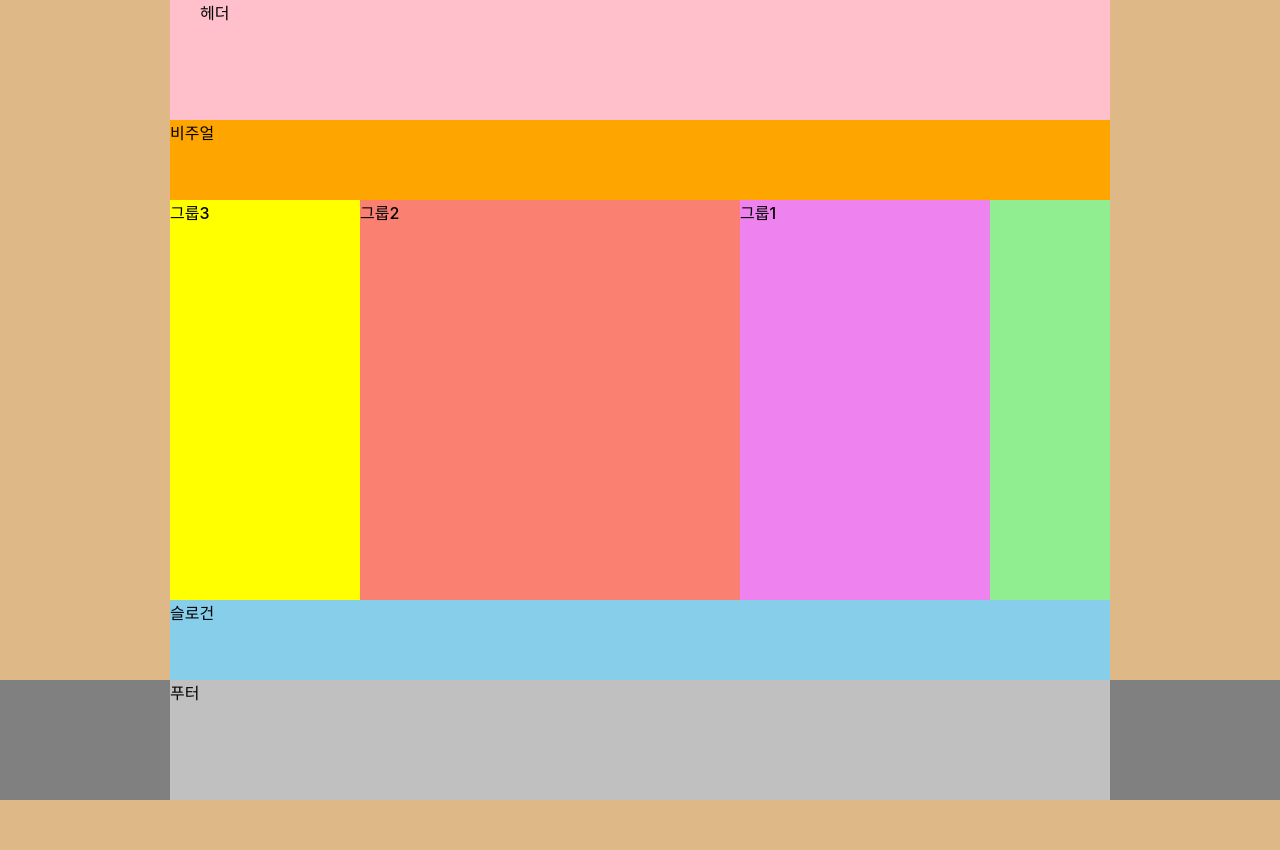
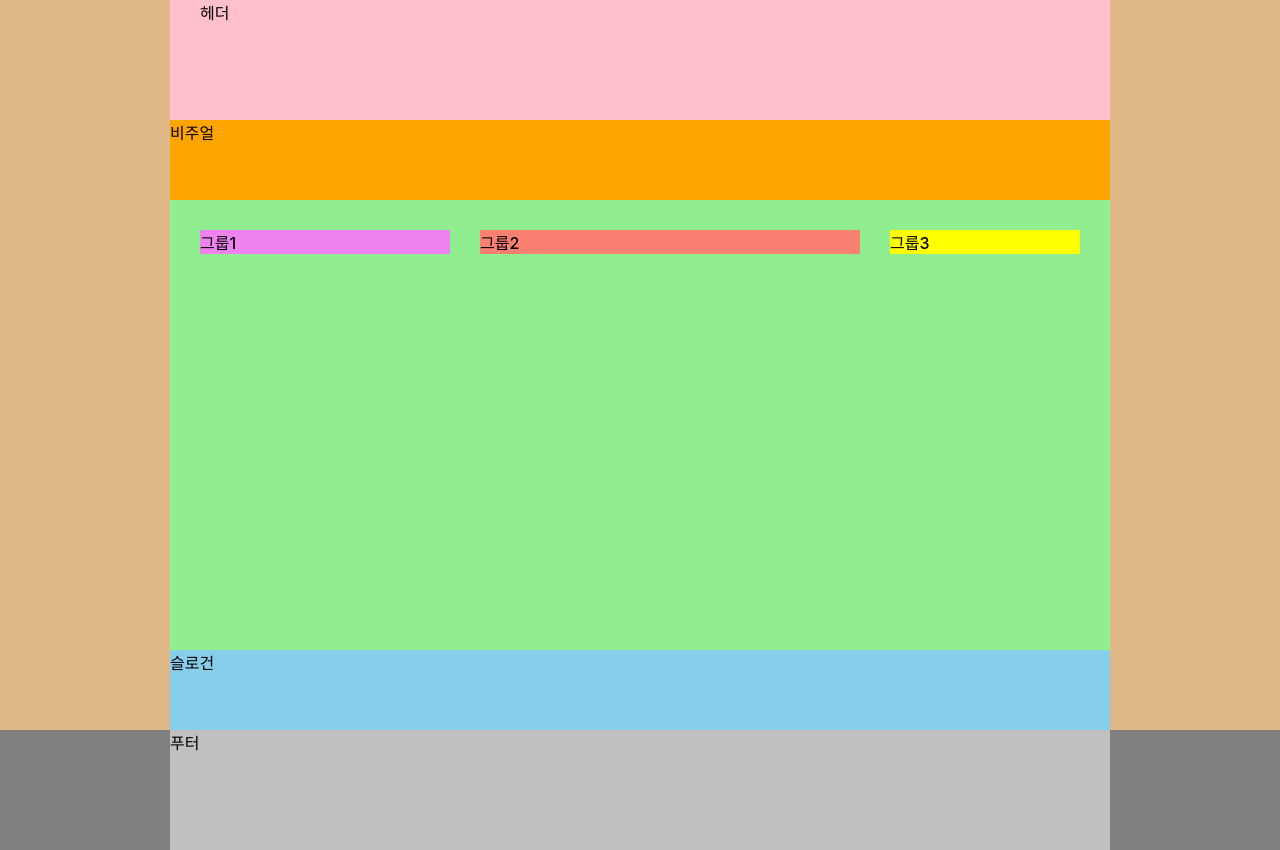
Before and after one commit to djswns7/HTML5, a website: page HTML5/index.html in a window 1280 px wide. Before the commit the page ends 800 px from the top, so only its background shows below. Drawn offline with Linux system fonts and the light colour scheme; a web font is replaced by a local one.

Commit message:
flex를 이용한 메인 레이아웃 완성

```diff
--- a/HTML5/index.html
+++ b/HTML5/index.html
@@ -17,7 +17,6 @@
     <div class="group1 gr">그룹1</div>
     <div class="group2 gr">그룹2</div>
     <div class="group3 gr">그룹3</div>
-    <div class="clearfix"></div>
   </main>
 
   <article class="slogan">슬로건</article>
--- a/HTML5/styles/style.css
+++ b/HTML5/styles/style.css
@@ -42,7 +42,7 @@ body{
 /* 메인영역 */
 .main{
   background-color: lightgreen;
-  height: 50vh;
+  min-height: 450px;
   display: flex;
   /* flex-direction: row-reverse; */
   flex-direction: row;
@@ -50,6 +50,13 @@ body{
 
   /* 교차축 정렬 default값은 stretch */
   /* align-items: flex-start; */
+  flex-wrap: nowrap;
+
+  /* justify-content: space-evenly; */
+  justify-content: space-between;
+  padding: 30px 30px;
+
+  align-items: flex-start;
 }
 
 /* .main::after{
@@ -63,7 +70,7 @@ body{
   width: 250px;
 
   /* order속성의 default는 0 이므로 다른 item들이 order속성이 적용되지 않았다면,  1이상만 되어서 맨 뒤로감*/
-  order: 1;
+  /* order: 1; */
 }
 
 .group2{
@@ -74,7 +81,7 @@ body{
 .group3{
   background-color: yellow;
   width: 190px;
-  order: -1;
+  /* flex-grow: 1; */
 }
 
 
```
